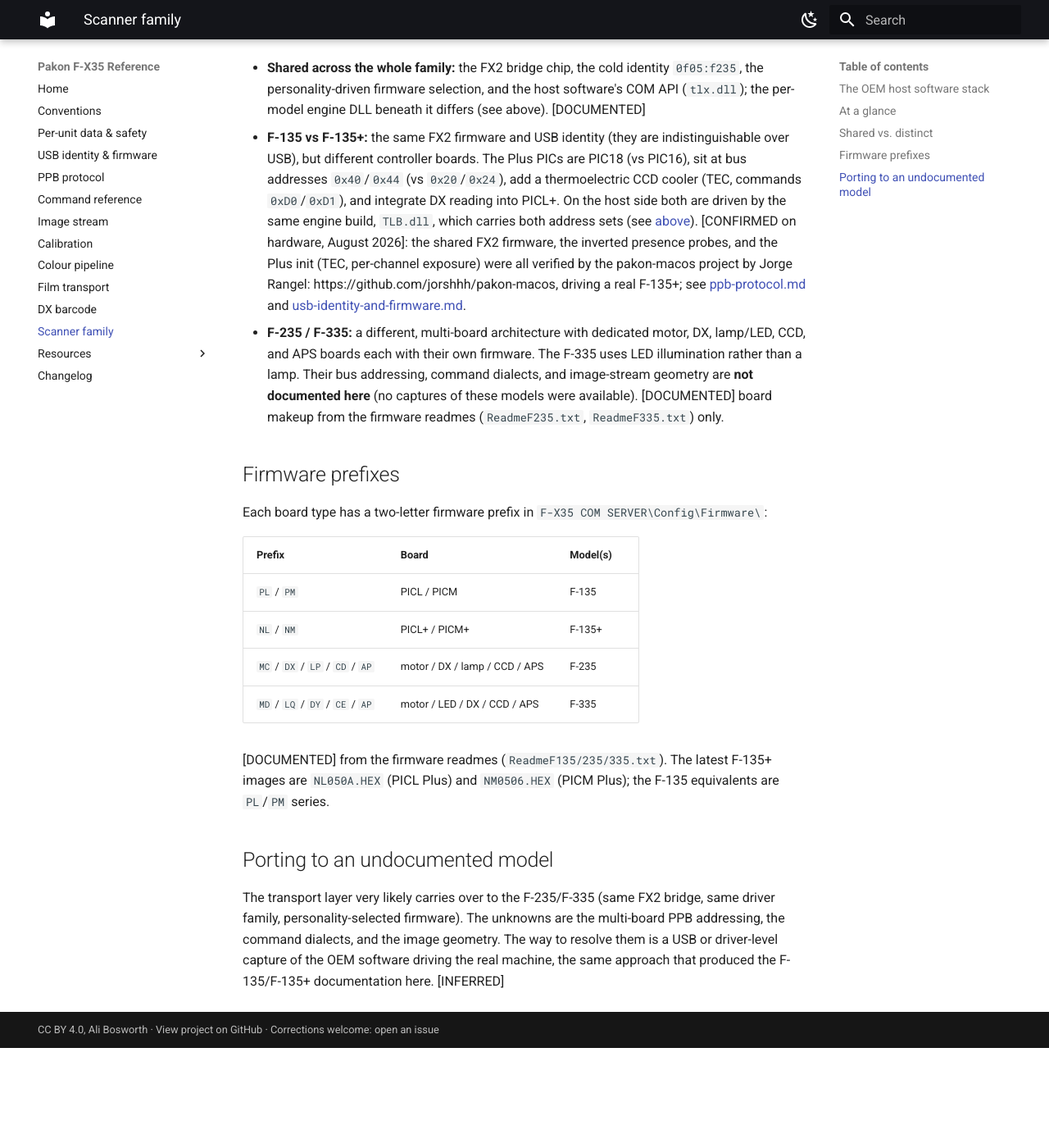
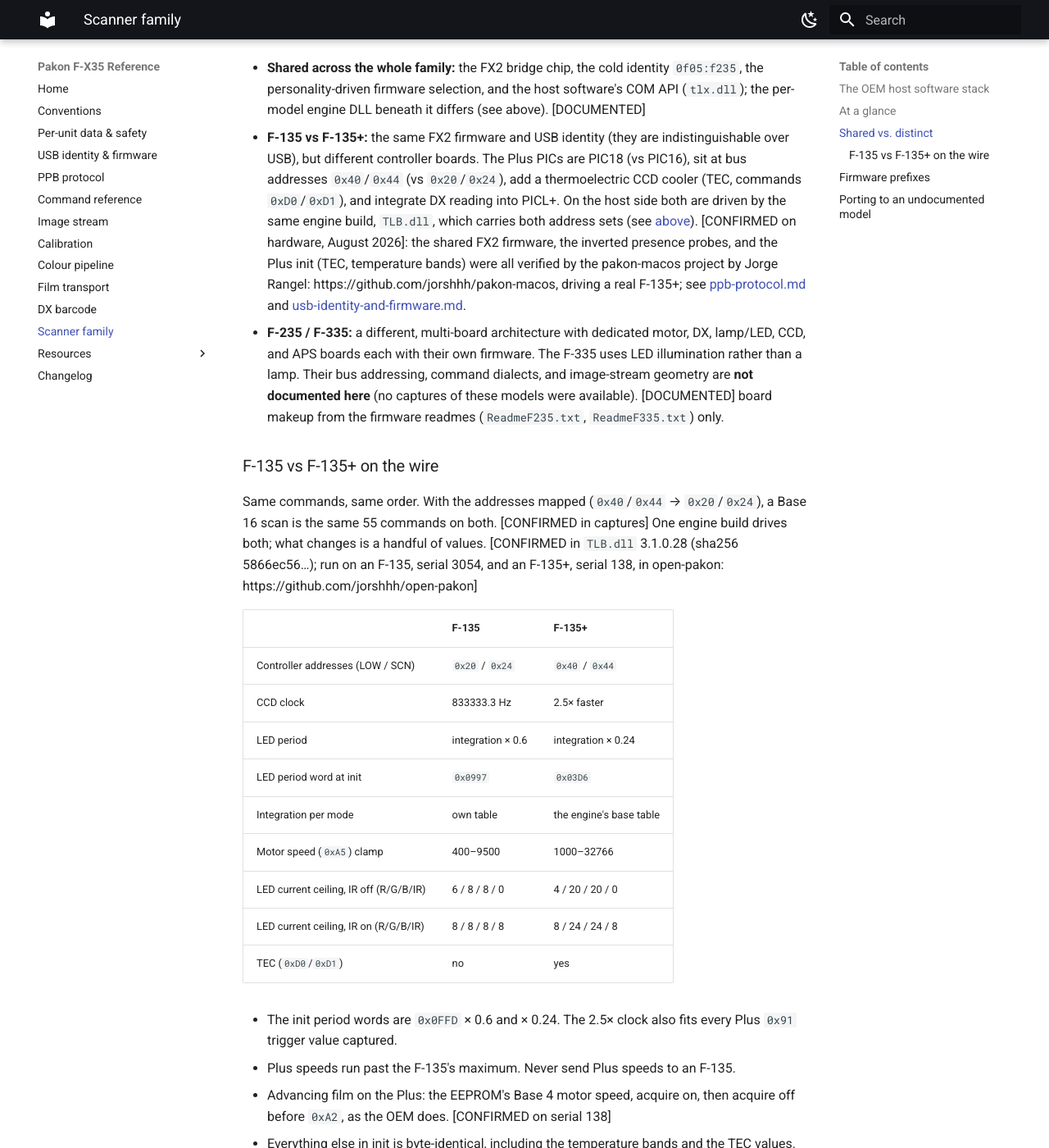
Before and after one commit to alibosworth/pakon-reference, an MkDocs documentation site: the page built from docs/scanner-family.md, in a window 1280 px wide and 1400 px high, scrolled down 4287 px. Shown: the whole window at 82% size. Built offline with MkDocs 1.6.1 and Material for MkDocs 9.7.7, drawn with Linux system fonts in a browser that asks for light colours; before the commit the page ends 5565 px from its top, so only the background shows below that; some of the changed text lies outside the part shown.

Commit message:
F-135 vs F-135+: the values that differ on the wire
From open-pakon: TLB.dll 3.1.0.28 and two units. CCD clock, LED period,
motor speed range, LED current ceilings, the Plus advance.

Co-Authored-By: Claude Opus 5.5 <noreply@anthropic.com>
Claude-Session: https://claude.ai/code/session_01KNRT5QdS3w6pckGCpGphin

```diff
--- a/docs/scanner-family.md
+++ b/docs/scanner-family.md
@@ -176,8 +176,8 @@ that is taken as documented, not observed.
   DX reading into PICL+. On the host side both are driven by the same
   engine build, `TLB.dll`, which carries both address sets (see
   [above](#the-oem-host-software-stack)). [CONFIRMED on hardware, August 2026]: the shared FX2
-  firmware, the inverted presence probes, and the Plus init (TEC, per-channel
-  exposure) were all verified by the pakon-macos project by Jorge Rangel: https://github.com/jorshhh/pakon-macos,
+  firmware, the inverted presence probes, and the Plus init (TEC, temperature
+  bands) were all verified by the pakon-macos project by Jorge Rangel: https://github.com/jorshhh/pakon-macos,
   driving a real F-135+; see
   [ppb-protocol.md](ppb-protocol.md) and
   [usb-identity-and-firmware.md](usb-identity-and-firmware.md).
@@ -187,6 +187,36 @@ that is taken as documented, not observed.
   dialects, and image-stream geometry are **not documented here** (no captures
   of these models were available). [DOCUMENTED] board makeup from the
   firmware readmes (`ReadmeF235.txt`, `ReadmeF335.txt`) only.
+
+### F-135 vs F-135+ on the wire
+
+Same commands, same order. With the addresses mapped (`0x40`/`0x44` →
+`0x20`/`0x24`), a Base 16 scan is the same 55 commands on both. [CONFIRMED
+in captures] One engine build drives both; what changes is a handful of
+values. [CONFIRMED in `TLB.dll` 3.1.0.28 (sha256 5866ec56…); run on an F-135,
+serial 3054, and an F-135+, serial 138, in open-pakon:
+https://github.com/jorshhh/open-pakon]
+
+| | F-135 | F-135+ |
+|---|---|---|
+| Controller addresses (LOW / SCN) | `0x20` / `0x24` | `0x40` / `0x44` |
+| CCD clock | 833333.3 Hz | 2.5× faster |
+| LED period | integration × 0.6 | integration × 0.24 |
+| LED period word at init | `0x0997` | `0x03D6` |
+| Integration per mode | own table | the engine's base table |
+| Motor speed (`0xA5`) clamp | 400–9500 | 1000–32766 |
+| LED current ceiling, IR off (R/G/B/IR) | 6 / 8 / 8 / 0 | 4 / 20 / 20 / 0 |
+| LED current ceiling, IR on (R/G/B/IR) | 8 / 8 / 8 / 8 | 8 / 24 / 24 / 8 |
+| TEC (`0xD0`/`0xD1`) | no | yes |
+
+- The init period words are `0x0FFD` × 0.6 and × 0.24. The 2.5× clock also
+  fits every Plus `0x91` trigger value captured.
+- Plus speeds run past the F-135's maximum. Never send Plus speeds to an
+  F-135.
+- Advancing film on the Plus: the EEPROM's Base 4 motor speed, acquire on,
+  then acquire off before `0xA2`, as the OEM does. [CONFIRMED on serial 138]
+- Everything else in init is byte-identical, including the temperature bands
+  and the TEC values. [CONFIRMED in captures]
 
 ## Firmware prefixes
 
```
Also changed, not shown: docs/CHANGELOG.md (+6 -0 lines).
